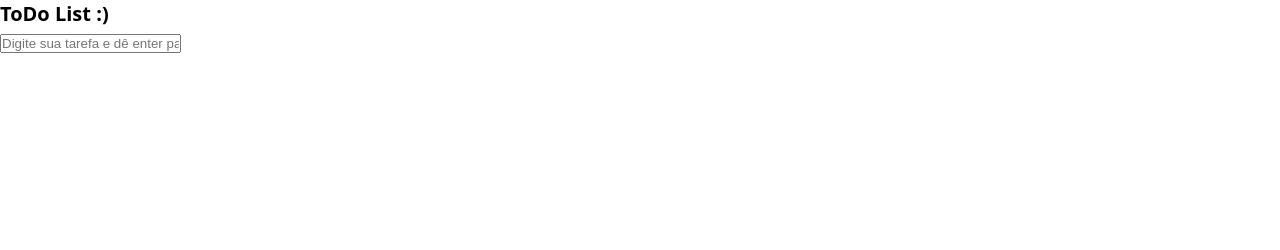
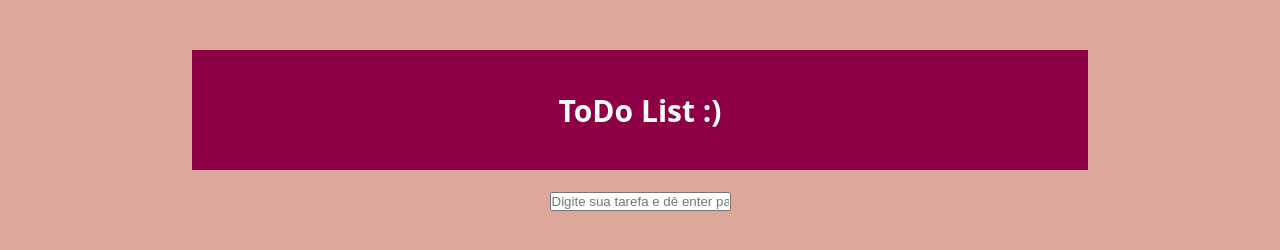
Before and after one commit to caoliveira88/Aplicativo_gestao_tarefas, a plain HTML site: page index.html in a window 1280 px wide. Drawn offline with Linux system fonts and the light colour scheme.

Commit message:
:lipstick: Feat - Estilo Header

```diff
--- a/style.css
+++ b/style.css
@@ -10,6 +10,34 @@ html {
 }
 
 body {
-    background-color: #dda79b	(221,167,155);
+    background-color: #dda79b;
     font: bold 2rem 'Open Sans', sans-serif;
 }
+
+.todo {
+    display: flex;
+    width: 70vw;
+    flex-direction: column;
+    align-items: center;
+    margin: 0 auto;
+    gap: 15px;
+}
+
+.todo__title {
+    display: flex;
+    background-color: #8d0045;
+    width: 100%;
+    height: 120px;
+    justify-content: center;
+    align-items: center;
+    margin-top: 50px;
+    font-size: 3rem;
+    color: #ffffff;
+}
+
+.todo__list {
+    display: grid;
+    grid-template-columns: repeat(3, 1fr);
+    width: 100%;
+    gap: 30px;
+}
```
